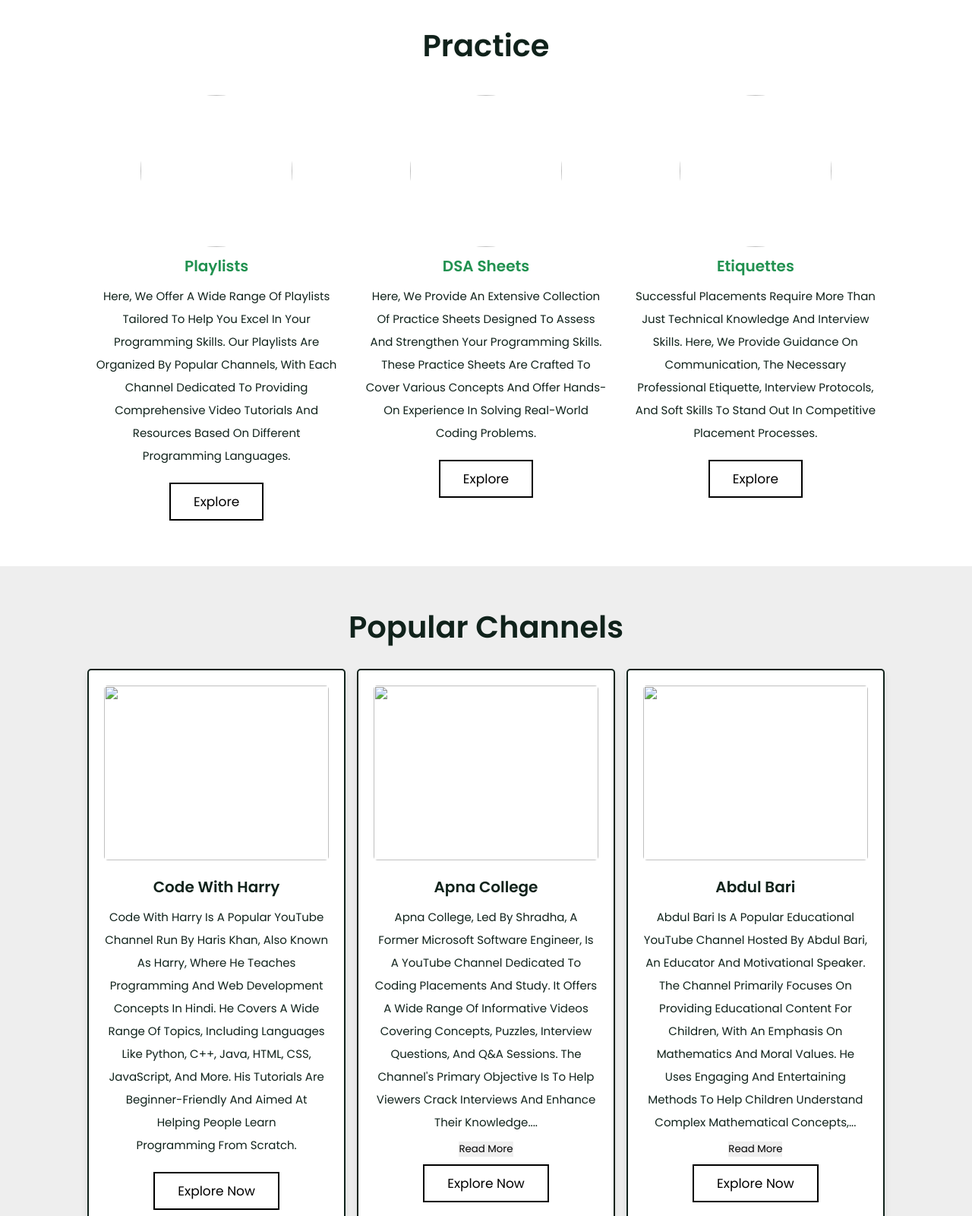
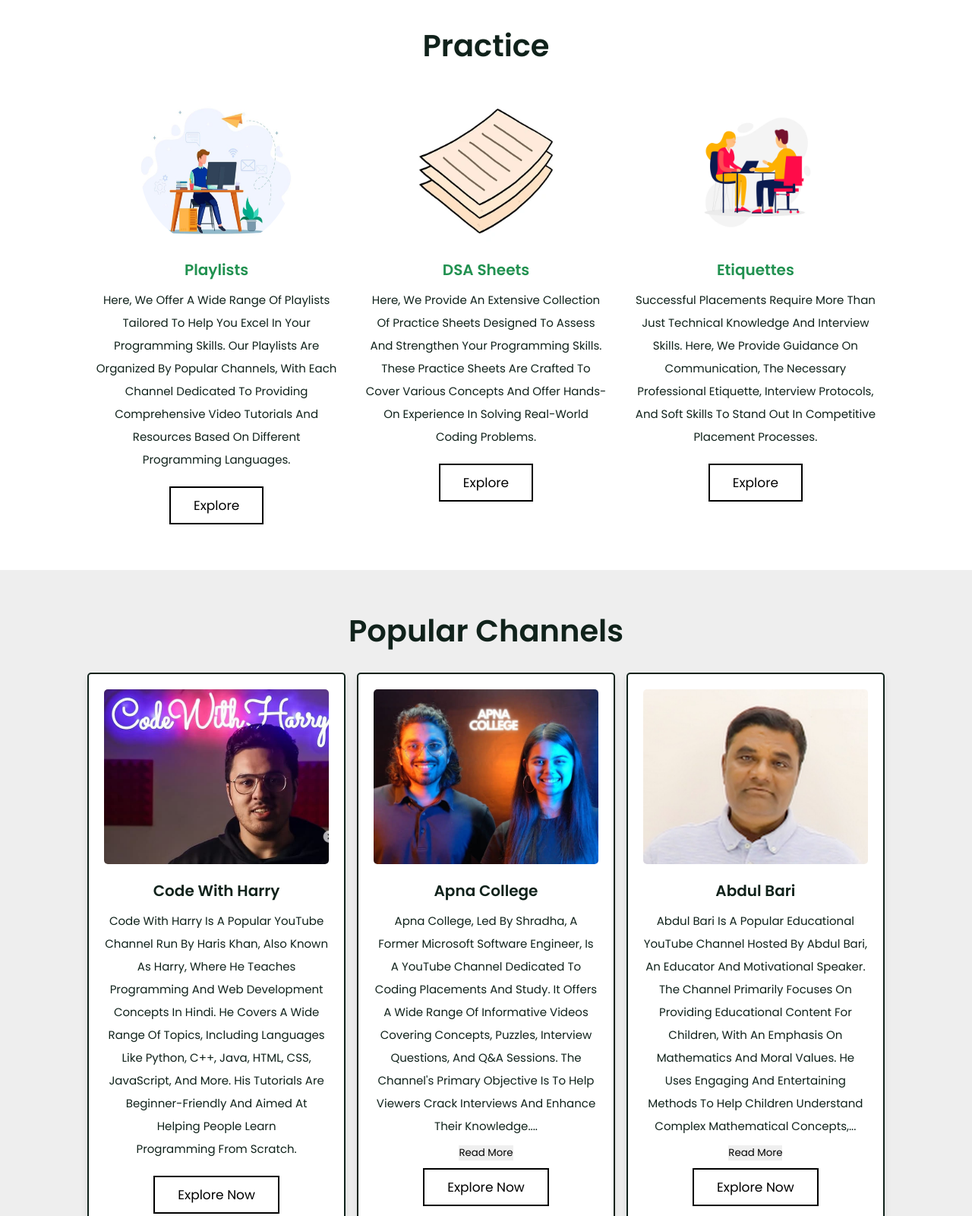
Before and after one commit to shishirwaglek/placements.github.io, a plain HTML site: page index.html in a window 1280 px wide. Shown: the part 820-2420 px from the top of the page at 76% size. Drawn offline with Linux system fonts and the light colour scheme.

Commit message:
Placements Website

```diff
--- a/index.html
+++ b/index.html
@@ -37,7 +37,7 @@
 
         <div class="wrapper">
 
-            <div class="box" style="background: url(4566.jpg) no-repeat;">
+            <div class="box" style="background: url(images/4566.jpg) no-repeat;">
                 <div class="content">
                     <span>never stop</span>
                     <h3>Learning</h3>
@@ -56,7 +56,7 @@
         <div class="box-container">
 
             <div class="box">
-                <img src="pla5.jpg" alt="">
+                <img src="images/pla5.jpg" alt="">
                 <h3>Playlists</h3>
                 <p>Here, we offer a wide range of playlists tailored to help you excel in your programming skills. Our
                     playlists are organized by popular channels, with each channel dedicated to providing comprehensive
@@ -65,7 +65,7 @@
             </div>
 
             <div class="box">
-                <img src="pla3.png" alt="">
+                <img src="images/pla3.png" alt="">
                 <h3>DSA Sheets</h3>
                 <p>Here, we provide an extensive collection of practice sheets designed to assess and strengthen your
                     programming skills. These practice sheets are crafted to cover various concepts and offer hands-on
@@ -74,7 +74,7 @@
             </div>
 
             <div class="box">
-                <img src="pla4.png" alt="">
+                <img src="images/pla4.png" alt="">
                 <h3>Etiquettes</h3>
                 <p>successful placements require more than just technical knowledge and interview skills. here, we
                     provide guidance on communication, the necessary professional etiquette, interview protocols, and
@@ -93,7 +93,7 @@
 
             <div class="box">
                 <div class="image">
-                    <img src="harry.jpg" alt="">
+                    <img src="images/harry.jpg" alt="">
                 </div>
                 <div class="content">
                     <h3>Code with Harry</h3>
@@ -109,7 +109,7 @@
 
             <div class="box">
                 <div class="image">
-                    <img src="apnaa.jpg" alt="">
+                    <img src="images/apnaa.jpg" alt="">
                 </div>
                 <div class="content">
                     <h3>Apna College</h3>
@@ -130,7 +130,7 @@
 
             <div class="box">
                 <div class="image">
-                    <img src="abdul.jpg" alt="">
+                    <img src="images/abdul.jpg" alt="">
                 </div>
                 <div class="content">
                     <h3>Abdul Bari</h3>
@@ -161,7 +161,7 @@
 
             <div class="box">
                 <div class="image">
-                    <img src="gate.jpeg" alt="">
+                    <img src="images/gate.jpeg" alt="">
                 </div>
                 <div class="content">
                     <h3>Gate Smashers</h3>
@@ -176,7 +176,7 @@
 
             <div class="box">
                 <div class="image">
-                    <img src="freecode.jpeg.jpg" alt="">
+                    <img src="images/freecode.jpeg.jpg" alt="">
                 </div>
                 <div class="content">
                     <h3>Free Code Camp</h3>
@@ -202,7 +202,7 @@
 
             <div class="box">
                 <div class="image">
-                    <img src="jenny.jpg" alt="">
+                    <img src="images/jenny.jpg" alt="">
                 </div>
                 <div class="content">
                     <h3>Jenny's Lecture</h3>
```
Also changed, not shown: html/Main.html (+10 -10 lines), 1 other file.
